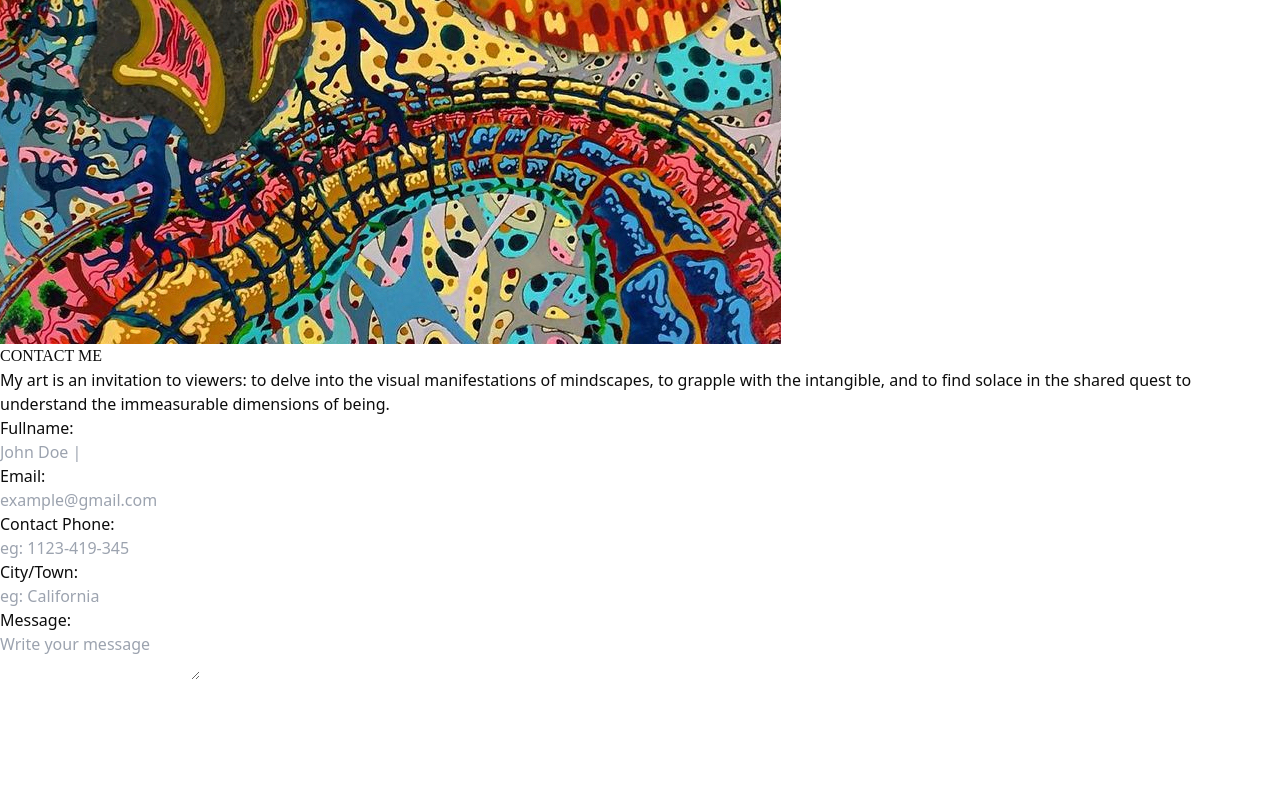
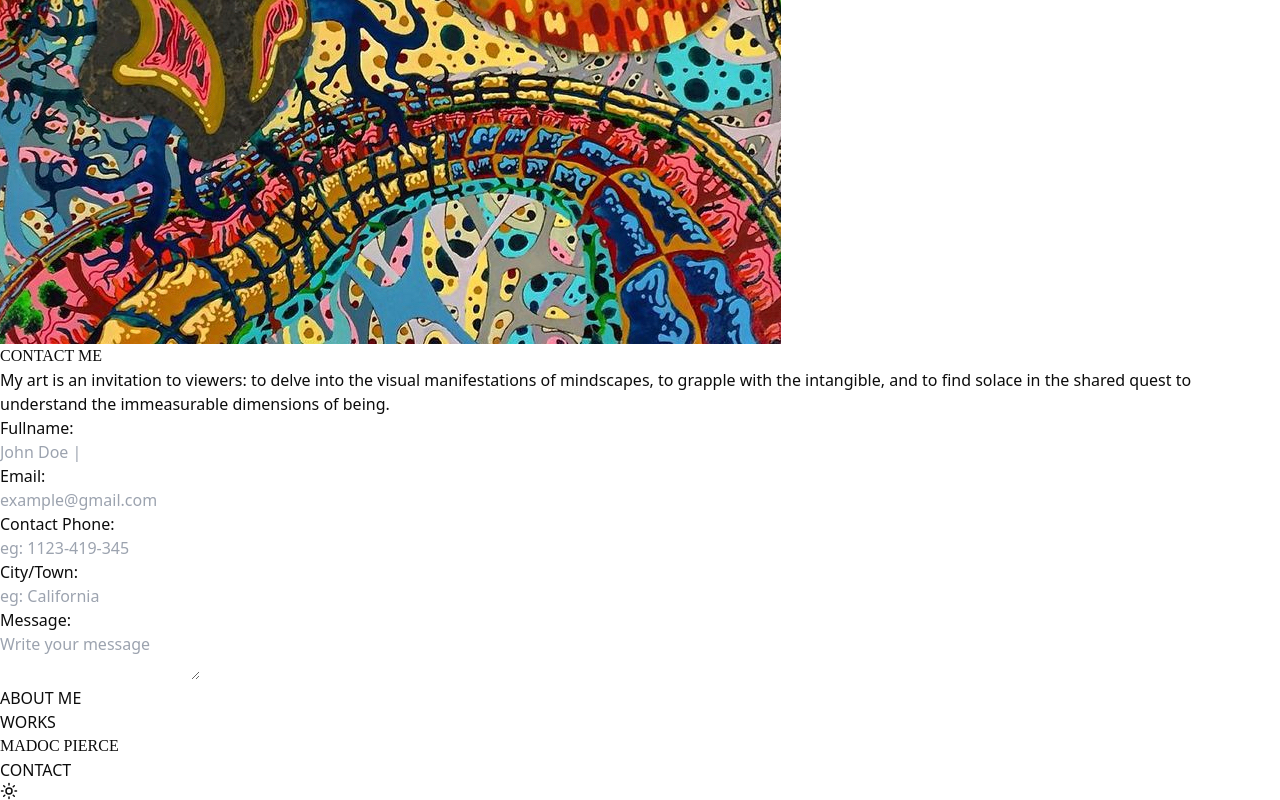
Before and after one commit to edmondgaks/portfolio-project, a React (Vite) app: page / in a window 1280 px wide. Shown: the part 9473-10273 px from the top of the page. Before the commit the page ends 10159 px from the top, so only its background shows below. Built offline with nearby package versions, Linux system fonts and the light colour scheme.

Commit message:
Adding the footer

```diff
--- a/src/App.tsx
+++ b/src/App.tsx
@@ -11,12 +11,13 @@ function App() {
   const { isDarkMode } = useTheme();
 
   return (
-    <div className={`h-full w-full ${isDarkMode ? 'bg-[#0C0C0C] shadow-lg backdrop-blur-md' : 'bg-[#FFFDFB]'}`}>
+    <div className={`h-full flex flex-col gap-10 w-full ${isDarkMode ? 'bg-[#0C0C0C] shadow-lg backdrop-blur-md' : 'bg-[#FFFDFB]'}`}>
       <Navbar />
       <Hero />
       <About />
       <Gallery />
       <Contact />
+      <Navbar />
     </div>
   );
 }
--- a/src/components/Gallery.tsx
+++ b/src/components/Gallery.tsx
@@ -1,7 +1,5 @@
 import { useTheme } from "../context/ThemeContext";
 
-const Gallery = () => {
-    const { isDarkMode } = useTheme();
 const imageList = [
   { src: "/az.png", alt: "Image 1" },
   { src: "/fd.png", alt: "Image 2" },
@@ -17,6 +15,9 @@ const Gallery = () => {
   { src: "/Chromatic Cortex no.2.jpg", alt: "Image 12" },
   { src: "/Lungs.jpg", alt: "Image 13" },
 ];
+
+const Gallery = () => {
+    const { isDarkMode } = useTheme();
     return (
         <div className={`flex gap-4 mt-10 flex-col justify-around items-center`}>
         <h1 className="perpetua text-3xl text-[#FFBA00] font-medium">GALLERY</h1>
```
Lines whose indentation alone changed are shown as unchanged.
